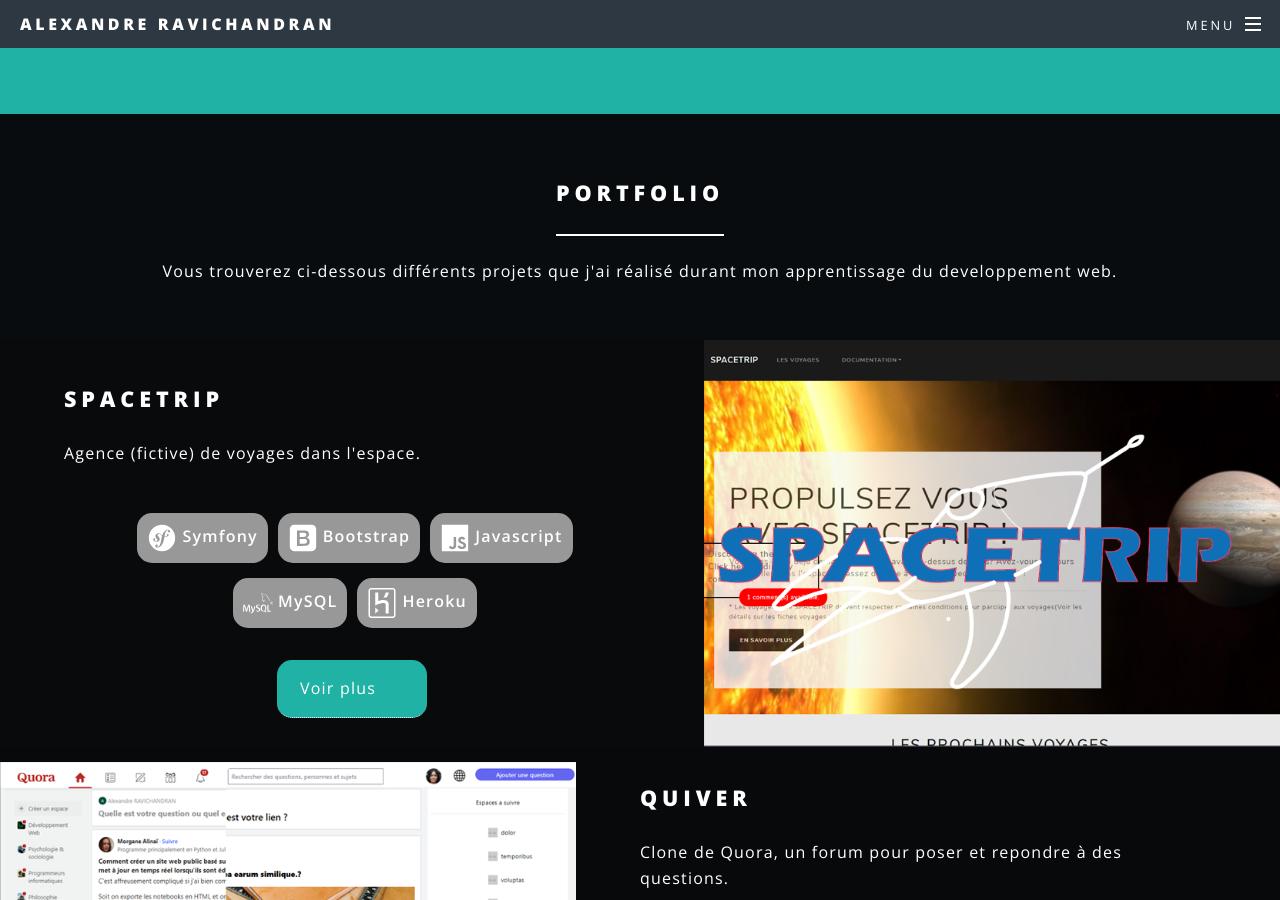
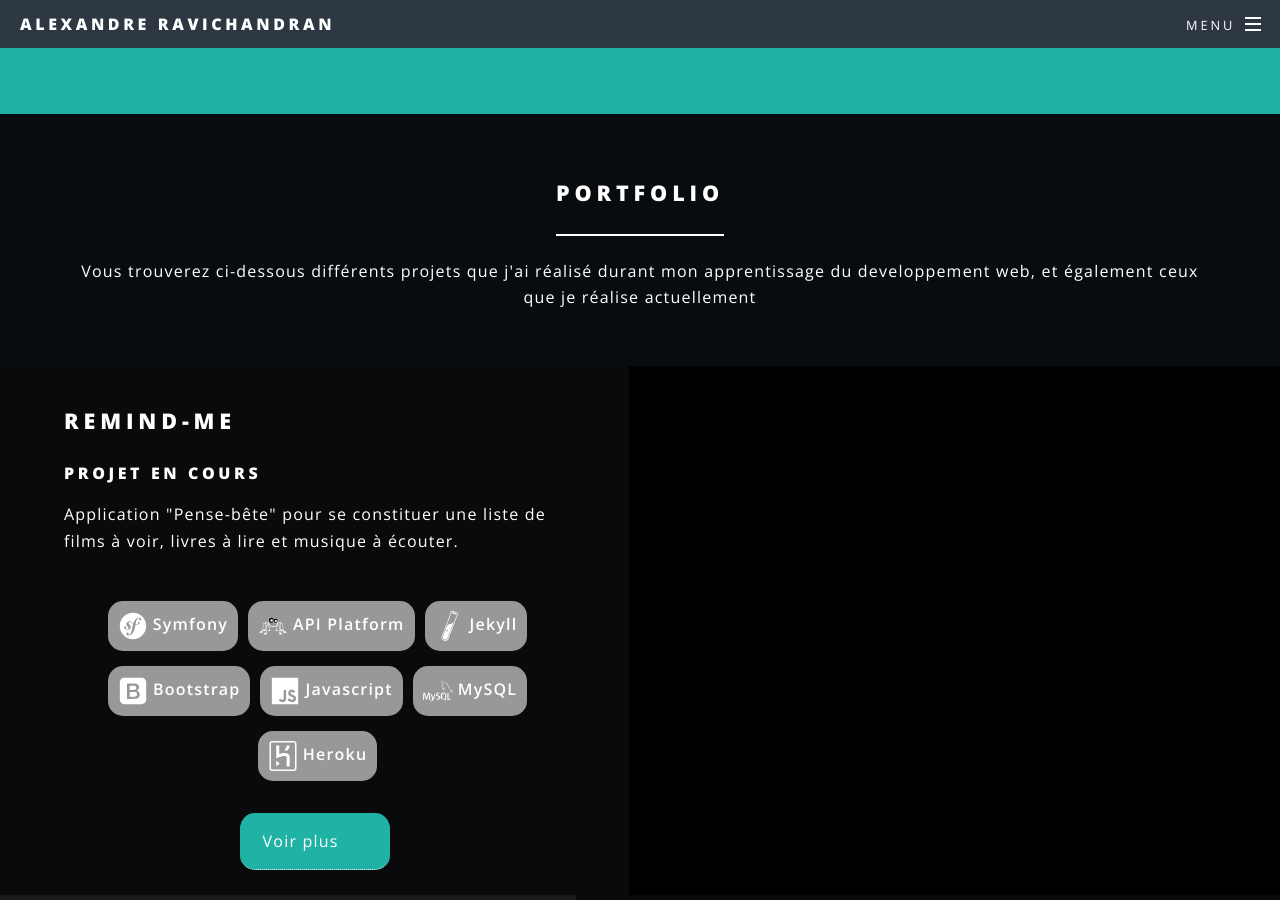
Before and after one commit to AlexandreRavichandran/AlexandreRavichandran.github.io, a Jekyll site: the page built from index.md, in a window 1280 px wide and 900 px high, scrolled down 1462 px. Built offline with Jekyll 4.4.1, drawn with Linux system fonts in a browser that asks for light colours; some of the changed text lies outside the part shown.

Commit message:
fix syntax errors

```diff
--- a/_layouts/home.html
+++ b/_layouts/home.html
@@ -46,11 +46,54 @@
     <section id="two" class="wrapper alt style2">
         <div style="padding-top: 60px;" class="inner">
             <header style="text-align: center;" class="major">
-                <h2>Portfolio<br /></h2>
+                <h2>Portfolio</h2>
                 <p>Vous trouverez ci-dessous différents projets que j'ai réalisé durant mon apprentissage du
-                    developpement web.</p>
+                    developpement web, et également ceux que je réalise actuellement</p>
             </header>
         </div>
+        <section class="spotlight">
+            <!-- <div class="image"><img src="http://placehold.it/748/529" alt="" /></div> -->
+            <div style="width:748px;height:529px;background-color: black;"></div>
+            <div class="content">
+                <h2>Remind-Me</h2>
+                <h4>Projet en cours</h4>
+                <p>Application "Pense-bête" pour se constituer une liste de films à voir, livres à lire et musique à
+                    écouter.</p>
+                <ul style="display: flex;flex-wrap: wrap;justify-content: center;">
+                    <li class="language">
+                        <img src="/assets/css/images/languages/symfony.svg" alt="">
+                        <p>Symfony</p>
+                    </li>
+                    <li class="language">
+                        <img src="/assets/css/images/languages/api-platform.svg" alt="">
+                        <p>API Platform</p>
+                    </li>
+                    <li class="language">
+                        <img src="/assets/css/images/languages/jekyll.svg" alt="">
+                        <p>Jekyll</p>
+                    </li>
+                    <li class="language">
+                        <img src="/assets/css/images/languages/bootstrap.svg" alt="">
+                        <p>Bootstrap</p>
+                    </li>
+                    <li class="language">
+                        <img src="/assets/css/images/languages/javascript.svg" alt="">
+                        <p>Javascript</p>
+                    </li>
+                    <li class="language">
+                        <img src="/assets/css/images/languages/mysql.svg" alt="">
+                        <p>MySQL</p>
+                    </li>
+                    <li class="language">
+                        <img src="/assets/css/images/languages/heroku.svg" alt="">
+                        <p>Heroku</p>
+                    </li>
+                </ul>
+                <div class="projectLinks">
+                    <a target="_blank" href="/remind-me">Voir plus</a>
+                </div>
+            </div>
+        </section>
         <section class="spotlight">
             <div class="image"><img src="/assets/css/images/spacetrip.png" alt="" /></div>
             <div class="content">
@@ -114,47 +157,6 @@
                 </ul>
                 <div class="projectLinks">
                     <a target="_blank" href="/quiver">Voir plus</a>
-                </div>
-            </div>
-        </section>
-        <section class="spotlight">
-            <div class="image"><img src="http://placehold.it/748/529" alt="" /></div>
-            <div class="content">
-                <h2>Remind-Me</h2>
-                <p>Application "Pense-bête" pour se constituer une liste de films à voir, livres à lire et musique à
-                    écouter.</p>
-                <ul style="display: flex;flex-wrap: wrap;justify-content: center;">
-                    <li class="language">
-                        <img src="/assets/css/images/languages/symfony.svg" alt="">
-                        <p>Symfony</p>
-                    </li>
-                    <li class="language">
-                        <img src="/assets/css/images/languages/api-platform.svg" alt="">
-                        <p>API Platform</p>
-                    </li>
-                    <li class="language">
-                        <img src="/assets/css/images/languages/jekyll.svg" alt="">
-                        <p>Jekyll</p>
-                    </li>
-                    <li class="language">
-                        <img src="/assets/css/images/languages/bootstrap.svg" alt="">
-                        <p>Bootstrap</p>
-                    </li>
-                    <li class="language">
-                        <img src="/assets/css/images/languages/javascript.svg" alt="">
-                        <p>Javascript</p>
-                    </li>
-                    <li class="language">
-                        <img src="/assets/css/images/languages/mysql.svg" alt="">
-                        <p>MySQL</p>
-                    </li>
-                    <li class="language">
-                        <img src="/assets/css/images/languages/heroku.svg" alt="">
-                        <p>Heroku</p>
-                    </li>
-                </ul>
-                <div class="projectLinks">
-                    <a target="_blank" href="/remind-me">Voir plus</a>
                 </div>
             </div>
         </section>
```
Also changed, not shown: projects/remind-me.md (+6 -5 lines).
